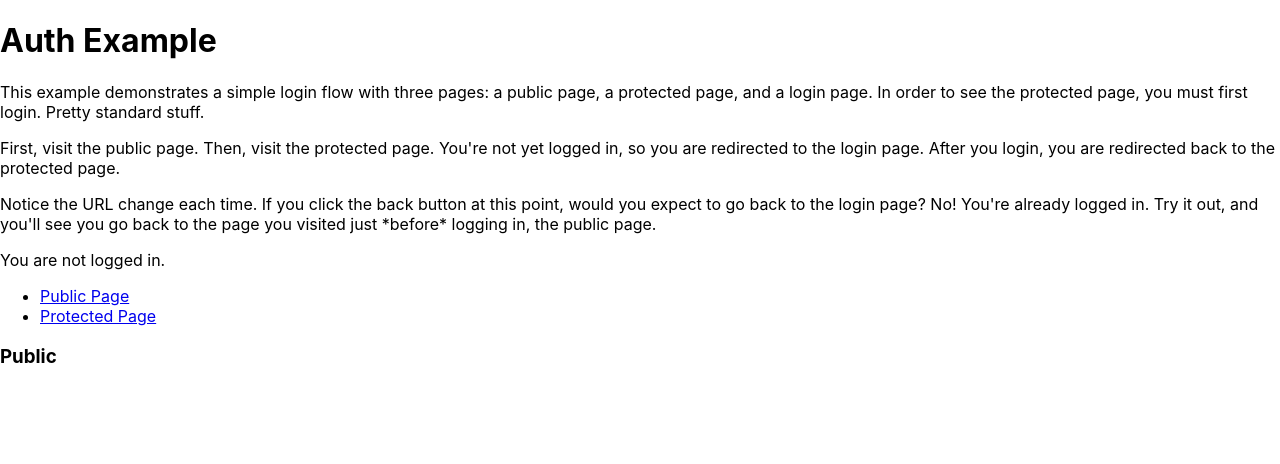
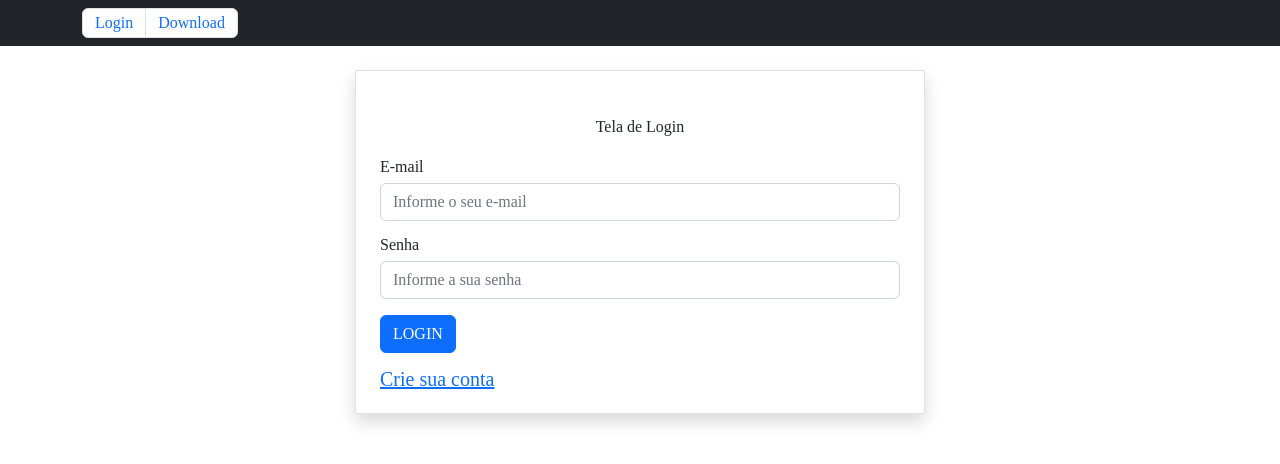
Before and after one commit to renaner123/phillips-BdQ, a React (Create React App) app in the folder front-end/: page / in a window 1280 px wide. Shown: the top 464 px of the page. Built offline with nearby package versions, Linux system fonts and the light colour scheme.

Commit message:
enviando requisição com header authentication

```diff
--- a/front-end/src/App.tsx
+++ b/front-end/src/App.tsx
@@ -1,226 +1,29 @@
-import * as React from "react";
+import './App.css';
+import { BrowserRouter, BrowserRouter as Router, Route, Routes } from 'react-router-dom';
+import 'bootstrap/dist/css/bootstrap.min.css';
+import './StyleSheet/index.scss';
+import NavbarComponent from './Components/Navbar';
+import Home from './Pages/Home';
+import Register from './Pages/Register';
+import Login from './Pages/Login';
 import FileList from './Pages/FileList';
-import {
-  Routes,
-  Route,
-  Link,
-  useNavigate,
-  useLocation,
-  Navigate,
-  Outlet,
-} from "react-router-dom";
-import { fakeAuthProvider } from "./context/Auth";
-import axios from "axios";
 
-export default function App() {
-  return (
-    <AuthProvider>
-      <h1>Auth Example</h1>
 
-      <p>
-        This example demonstrates a simple login flow with three pages: a public
-        page, a protected page, and a login page. In order to see the protected
-        page, you must first login. Pretty standard stuff.
-      </p>
 
-      <p>
-        First, visit the public page. Then, visit the protected page. You're not
-        yet logged in, so you are redirected to the login page. After you login,
-        you are redirected back to the protected page.
-      </p>
-
-      <p>
-        Notice the URL change each time. If you click the back button at this
-        point, would you expect to go back to the login page? No! You're already
-        logged in. Try it out, and you'll see you go back to the page you
-        visited just *before* logging in, the public page.
-      </p>
-
-      <Routes>
-        <Route element={<Layout />}>
-          <Route path="/" element={<PublicPage />} />
-          <Route path="/login" element={<LoginPage />} />
-
-          <Route
-            path="/download"
-            element={
-              <RequireAuth>
-                <FileList />
-              </RequireAuth>
-            }
-          />
-          <Route
-            path="/protected"
-            element={
-              <RequireAuth>
-                <ProtectedPage />
-              </RequireAuth>
-            }
-          />
-        </Route>
-      </Routes>
-    </AuthProvider>
-  );
-}
-
-function Layout() {
+function App() {
   return (
     <div>
-      <AuthStatus />
-
-      <ul>
-        <li>
-          <Link to="/">Public Page</Link>
-        </li>
-        <li>
-          <Link to="/download">Protected Page</Link>
-        </li>
-      </ul>
-
-      <Outlet />
+      <NavbarComponent/>
+      <BrowserRouter>
+            <Routes>
+              <Route path="/home" element= { <Home/>} />
+              <Route path="/register" element= { <Register/>} />
+              <Route path="/" element= { <Login/>} />
+              <Route path="/download" element= { <FileList/>} />
+            </Routes>
+        </BrowserRouter>
     </div>
   );
 }
 
-interface AuthContextType {
-  user: any;
-  signin: (user: string, password: string,callback: VoidFunction) => void;
-  signout: (callback: VoidFunction) => void;
-}
-
-let AuthContext = React.createContext<AuthContextType>(null!);
-
-function AuthProvider({ children }: { children: React.ReactNode }) {
-  let [user, setUser] = React.useState<any>(null);
-  let [password, setPassword] = React.useState<any>(null);
-
-  let signin = async (newUser: string, newPassword: string, callback: VoidFunction) => {
-
-    try {
-      await axios.post("http://127.0.0.1:8080/auth/authenticate", {
-        username: newUser,
-        password: newPassword,
-      }).then((res) => {
-        console.log(res)
-        if (res.status === 200) {
-          return fakeAuthProvider.signin(() => {
-            setUser(newUser);
-            setPassword(newPassword);
-            callback();
-          });
-        }
-        else {
-          alert("Tratar erro");
-        }
-      }, fail => {
-        console.error(fail); // Error!
-      });
-    }
-    catch (err) {
-      alert(err);
-    }
-  };
-
-  let signout = (callback: VoidFunction) => {
-    return fakeAuthProvider.signout(() => {
-      setUser(null);
-      callback();
-    });
-  };
-
-  let value = { user, password, signin, signout };
-
-  return <AuthContext.Provider value={value}>{children}</AuthContext.Provider>;
-}
-
-function useAuth() {
-  return React.useContext(AuthContext);
-}
-
-function AuthStatus() {
-  let auth = useAuth();
-  let navigate = useNavigate();
-
-  if (!auth.user) {
-    return <p>You are not logged in.</p>;
-  }
-
-  return (
-    <p>
-      Welcome {auth.user}!{" "}
-      <button
-        onClick={() => {
-          auth.signout(() => navigate("/"));
-        }}
-      >
-        Sign out
-      </button>
-    </p>
-  );
-}
-
-function RequireAuth({ children }: { children: JSX.Element }) {
-  let auth = useAuth();
-  let location = useLocation();
-
-  if (!auth.user) {
-    // Redirect them to the /login page, but save the current location they were
-    // trying to go to when they were redirected. This allows us to send them
-    // along to that page after they login, which is a nicer user experience
-    // than dropping them off on the home page.
-    return <Navigate to="/login" state={{ from: location }} replace />;
-  }
-
-  return children;
-}
-
-function LoginPage() {
-  let navigate = useNavigate();
-  let location = useLocation();
-  let auth = useAuth();
-
-  let from = location.state?.from?.pathname || "/";
-
-  function handleSubmit(event: React.FormEvent<HTMLFormElement>) {
-    event.preventDefault();
-
-    let formData = new FormData(event.currentTarget);
-    let username = formData.get("username") as string;
-    let password = formData.get("password") as string;
-
-
-    auth.signin(username,password, () => {
-      // Send them back to the page they tried to visit when they were
-      // redirected to the login page. Use { replace: true } so we don't create
-      // another entry in the history stack for the login page.  This means that
-      // when they get to the protected page and click the back button, they
-      // won't end up back on the login page, which is also really nice for the
-      // user experience.
-      navigate(from, { replace: true });
-    });
-  }
-
-  return (
-    <div>
-      <p>You must log in to view the page at {from}</p>
-
-      <form onSubmit={handleSubmit}>
-        <label>
-          Username: <input name="username" type="text" />
-        </label>{" "}
-        <label>
-          Password: <input name="password" type="text" />
-        </label>{" "}
-        <button type="submit">Login</button>
-      </form>
-    </div>
-  );
-}
-
-function PublicPage() {
-  return <h3>Public</h3>;
-}
-
-function ProtectedPage() {
-  return <h3>Protected</h3>;
-}
+export default App;
--- a/front-end/src/index.tsx
+++ b/front-end/src/index.tsx
@@ -3,16 +3,15 @@ import ReactDOM from 'react-dom/client';
 import './index.css';
 import App from './App';
 import reportWebVitals from './reportWebVitals';
-import { BrowserRouter } from 'react-router-dom';
 
-ReactDOM.createRoot(document.getElementById("root")!).render(
+const root = ReactDOM.createRoot(
+  document.getElementById('root') as HTMLElement
+);
+root.render(
   <React.StrictMode>
-    <BrowserRouter>
-      <App />
-    </BrowserRouter>
+    <App />
   </React.StrictMode>
 );
-
 
 // If you want to start measuring performance in your app, pass a function
 // to log results (for example: reportWebVitals(console.log))
```
